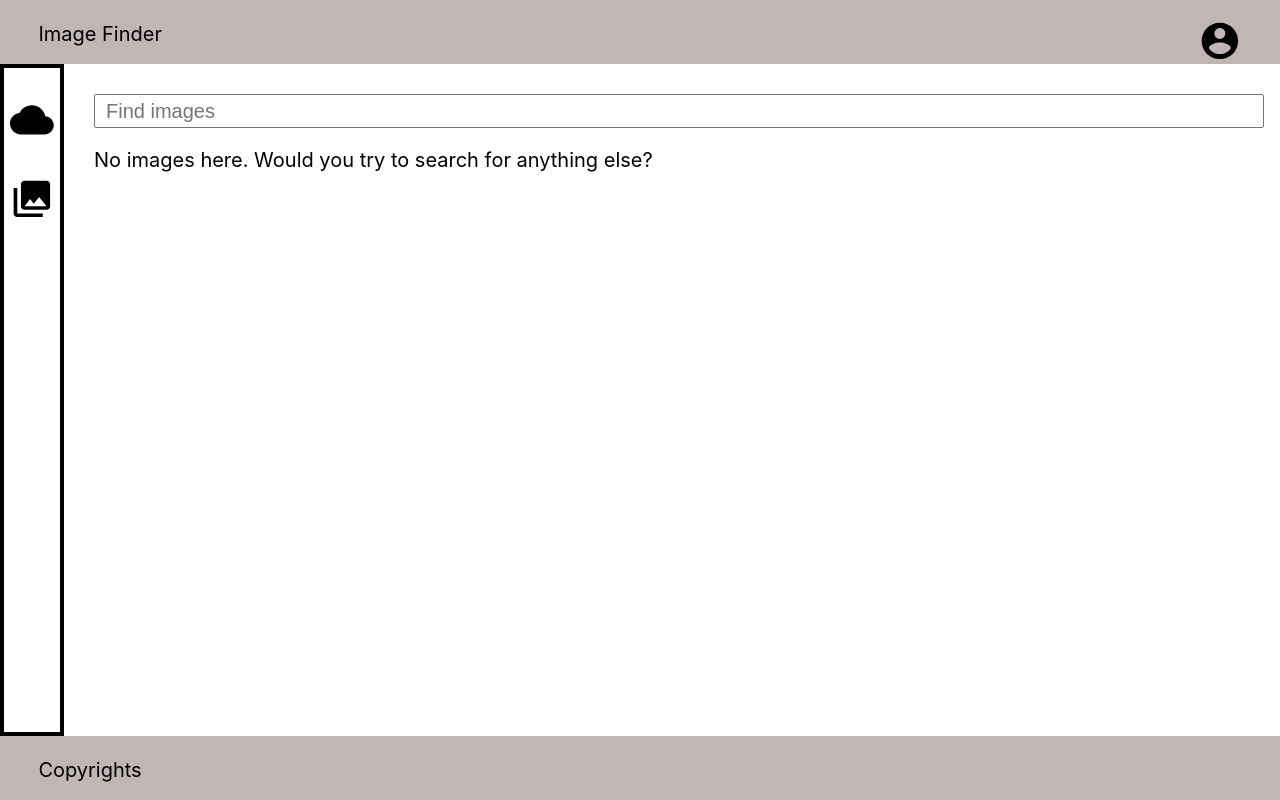
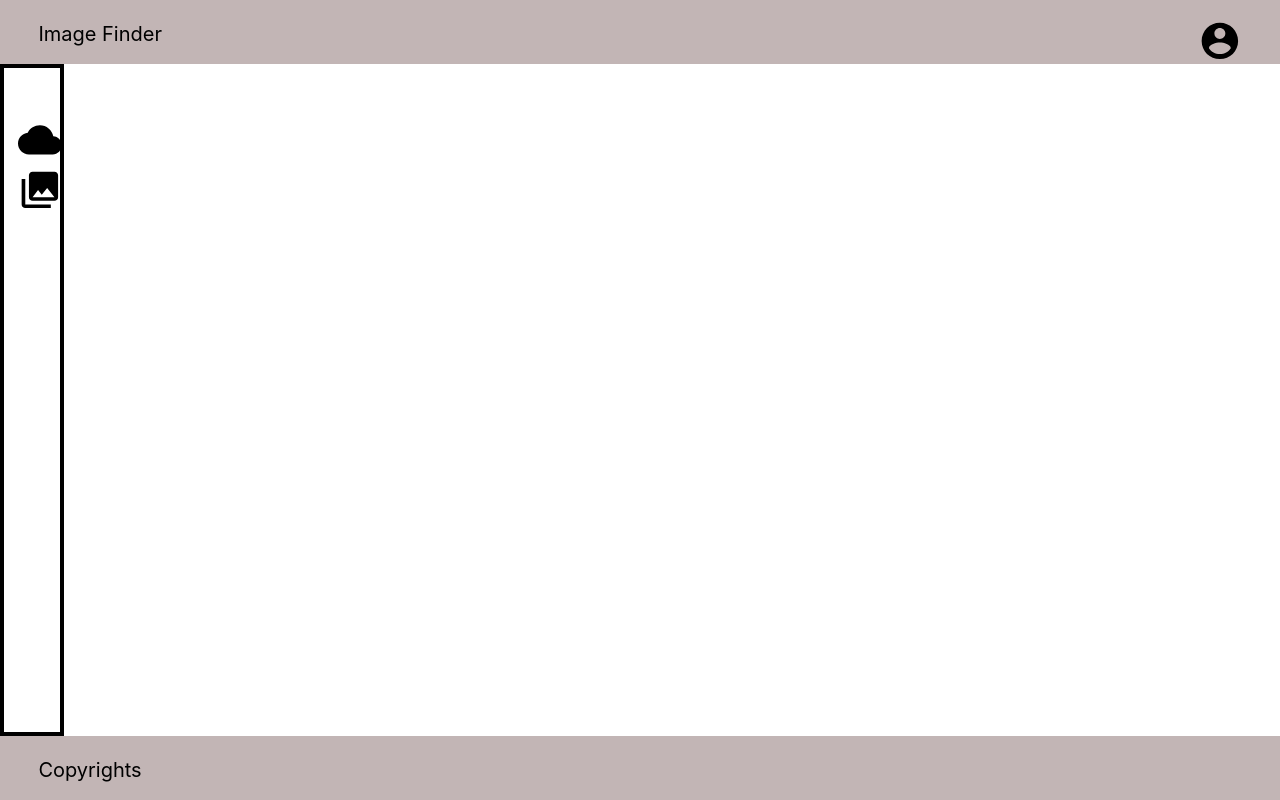
Before and after one commit to Egoshchenkov/Image-finder, a React (Create React App) app: page /collectionPage in a window 1280 px wide. Built offline with nearby package versions, Linux system fonts and the light colour scheme.

Commit message:
image finder

```diff
--- a/package.json
+++ b/package.json
@@ -12,6 +12,7 @@
     "node-sass": "^6.0.0",
     "react": "^17.0.2",
     "react-dom": "^17.0.2",
+    "react-router-dom": "^5.2.0",
     "react-scripts": "4.0.3",
     "sass": "^1.35.1",
     "web-vitals": "^1.1.2"
--- a/src/App.js
+++ b/src/App.js
@@ -2,26 +2,37 @@ import './App.scss';
 import AccountCircleIcon from '@material-ui/icons/AccountCircle';
 import CloudIcon from '@material-ui/icons/Cloud';
 import CollectionsIcon from '@material-ui/icons/Collections';
-import StartPage from './components/startPage'
+import StartPage from './components/startPage/StartPage'
+import { BrowserRouter, NavLink, Route} from 'react-router-dom';
+import CollectionPage from './components/collectionPage/CollectionPage'
 
 function App() {
   return (
+    <BrowserRouter>
       <div className="body">
         <header className="header">
             <span className="header__tittle">Image Finder</span>
             <span className="header__icon"><AccountCircleIcon fontSize="large"/> </span>
         </header>
         <nav className="nav">
-        <span className="nav__icon"><CloudIcon fontSize="large"/> </span>
-        <span className="nav__icon"><CollectionsIcon fontSize="large"/> </span>
+          <ul>
+            <li>
+              <NavLink to="/"><span className="nav__icon"><CloudIcon fontSize="large"/> </span></NavLink>
+            </li>
+            <li>
+              <NavLink to="/collectionPage"><span className="nav__icon"><CollectionsIcon fontSize="large"/> </span></NavLink>
+            </li>
+          </ul>
         </nav>
         <main className="main">
-      <StartPage/>
+        <Route exact path="/" component={StartPage}/>
+        <Route path="/collectionPage" component={CollectionPage}/>
         </main>
         <footer className="footer">
           <span className="footer__tittle">Copyrights</span>
         </footer>
       </div>
+    </BrowserRouter>
   );
 }
 
--- a/src/App.scss
+++ b/src/App.scss
@@ -43,11 +43,25 @@
 
   &__icon {
     display: block;
-    margin-top: 30px;
+    margin-top: 50px;
+    color: black;
+    position: relative;
   }
 
-  &__icon:hover {
-    transform: translateY(-2px);
+  &__icon:target {
+    color: red;
+  }
+
+  &__icon > svg {
+    position: absolute;
+    top: 10%;
+    left: 25%;
+  }
+
+  &__icon > svg:hover {
+    transform: translateY(-5px);
+    border: 1px solid black;
+    padding: 2px;
   }
 }
 
--- /dev/null
+++ b/src/components/collectionPage/CollectionPage.js
@@ -0,0 +1,38 @@
+import React, { useEffect, useState } from "react";
+import "./CollectionPage.scss";
+import Button from '@material-ui/core/Button';
+
+function CollectionPage() {
+    const [state, setState] = useState({
+        photoCollection: []
+    });
+
+    useEffect(() => {
+        const newPhotoCollection = state.photoCollection;
+        for (var key in localStorage) {
+            if (typeof (localStorage[key]) == "string" && localStorage[key] !== "undefined") newPhotoCollection.push(JSON.parse(localStorage[key]));
+        }
+        setState({
+            photoCollection: newPhotoCollection,
+        })
+    }, [])
+
+    function removePhoto(e) {
+        localStorage.removeItem(`${e.target.parentElement.id}`)
+        let filteredPhotoCollection = state.photoCollection.filter(item => item.id !== e.target.parentElement.id)
+        setState({ photoCollection: filteredPhotoCollection });
+    }
+
+    return (
+        <div className="collection-page">
+            {state.photoCollection.map((photo) => {
+                return <div className="collection-page__image-box" key={photo.id}>
+                    <img className="collection-page__image" src={photo.url_s} alt={photo.tittle}></img>
+                    <Button variant="contained" className="collection-page__button" id={photo.id} onClick={removePhoto}>Remove it!</Button>
+                </div>
+            })}
+        </div>
+    )
+}
+
+export default CollectionPage
--- /dev/null
+++ b/src/components/collectionPage/CollectionPage.scss
@@ -0,0 +1,30 @@
+.collection-page {
+    margin-top: 30px;
+    overflow: scroll;
+    display: grid;
+    grid-auto-flow: row;
+    grid-template-columns: repeat(auto-fill, 20%);
+    align-items: start;
+    margin-left: 30px;
+    height: 96.5%;
+
+    &__image {
+        // width: 240px;
+        height: 155px;
+        margin-bottom: 10px;
+    }
+
+    &__image-box {
+        padding: 10px;
+        border: 1px solid black;
+        display: inline-block;
+        margin: 0 20px 20px 0;
+        display: flex;
+        flex-direction: column;
+        width: 80%;
+    }
+
+    &__button {
+        height: 30px;
+    }
+}
--- a/src/components/searchResultPage.js
+++ /dev/null
@@ -1,15 +0,0 @@
-import React from "react";
-import "./searchResultPage.scss";
-
-function SearchResultPage(props) {
-
-    return (
-        <div className="search-result-page">
-        {props.searchResult.map((photo) => {
-                return <img className="search-result-page__image" src={photo.url_s} key={photo.id} alt={photo.tittle}></img>
-            })}
-        </div>
-    )
-}
-
-export default SearchResultPage
--- a/src/components/searchResultPage.scss
+++ /dev/null
@@ -1,10 +0,0 @@
-.search-result-page {
-    margin-top: 30px;
-    height: 750px;
-    overflow: scroll;
-
-    &__image {
-        // width: 240px;
-        height: 155px;
-    }
-}
--- /dev/null
+++ b/src/components/searchResultPage/SearchResultPage.js
@@ -0,0 +1,23 @@
+import React from "react";
+import "./SearchResultPage.scss";
+
+function SearchResultPage(props) {
+
+    function setPhoto(e) {
+        localStorage.setItem(`${e.target.id}`, JSON.stringify(props.searchResult.find(item => item.id === e.target.id)))
+        e.target.disabled = true
+    }
+
+    return (
+        <div className="search-result-page">
+            {props.searchResult.map((photo) => {
+                return <div className="search-result-page__image-box" key={photo.id}>
+                    <img className="search-result-page__image" src={photo.url_s} alt={photo.tittle}></img>
+                    <button className="search-result-page__button" onClick={setPhoto} id={photo.id}>Bookmark it!</button>
+                </div>
+            })}
+        </div>
+    )
+}
+
+export default SearchResultPage
--- /dev/null
+++ b/src/components/searchResultPage/SearchResultPage.scss
@@ -0,0 +1,36 @@
+.search-result-page {
+    margin-top: 30px;
+    height: 750px;
+    overflow: scroll;
+    display: grid;
+    grid-auto-flow: row;
+    grid-template-columns: repeat(auto-fill, 20%);
+    align-items: start;
+
+    &__image {
+        // width: 240px;
+        height: 155px;
+        margin-bottom: 10px;
+    }
+
+    &__image-box {
+        padding: 10px;
+        border: 1px solid black;
+        display: inline-block;
+        margin: 0 20px 20px 0;
+        display: flex;
+        flex-direction: column;
+        width: 80%;
+    }
+
+    &__button {
+        height: 30px;
+        border: none;
+        border-radius: 5px;
+    }
+
+    &__button:hover {
+        background-color: rgb(224, 219, 219);
+        box-shadow: 0 2px 20px rgba(black,.2);
+    }
+}
--- a/src/components/startPage.js
+++ b/src/components/startPage/StartPage.js
@@ -1,6 +1,6 @@
 import React, { useState } from "react";
-import "./startPage.scss";
-import SearchResultPage from "./searchResultPage";
+import "./StartPage.scss";
+import SearchResultPage from "../searchResultPage/SearchResultPage";
 import axios from "axios";
 
 function StartPage() {
@@ -18,7 +18,7 @@ function StartPage() {
 
     async function auth(e) {
         e.preventDefault();
-        const response = await axios.get(`https://api.flickr.com/services/rest?sort=relevance&parse_tags=1&content_type=7&extras=can_comment%2Ccan_print%2Ccount_comments%2Ccount_faves%2Cdescription%2Cisfavorite%2Clicense%2Cmedia%2Cneeds_interstitial%2Cowner_name%2Cpath_alias%2Crealname%2Crotation%2Curl_sq%2Curl_q%2Curl_t%2Curl_s%2Curl_n%2Curl_w%2Curl_m%2Curl_z%2Curl_c%2Curl_l&per_page=50&page=2&lang=en-US&text=${field.KeyWord}&color_codes=8&viewerNSID=&method=flickr.photos.search&csrf=&api_key=f8827807d7445e9b5fc4693a1a0efd31&format=json&hermes=1&hermesClient=1&reqId=bb057ea8&nojsoncallback=1`)
+        const response = await axios.get(`https://api.flickr.com/services/rest?sort=relevance&parse_tags=1&content_type=7&extras=can_comment%2Ccan_print%2Ccount_comments%2Ccount_faves%2Cdescription%2Cisfavorite%2Clicense%2Cmedia%2Cneeds_interstitial%2Cowner_name%2Cpath_alias%2Crealname%2Crotation%2Curl_sq%2Curl_q%2Curl_t%2Curl_s%2Curl_n%2Curl_w%2Curl_m%2Curl_z%2Curl_c%2Curl_l&per_page=25&page=2&lang=en-US&text=water&viewerNSID=&method=flickr.photos.search&csrf=&api_key=1eaf113584daa40b9dfffe8492f96e43&format=json&hermes=1&hermesClient=1&reqId=4f4bd816&nojsoncallback=1`)
         setSearchResult(response.data.photos)
     }
 
--- a/src/components/startPage.scss
+++ b/src/components/startPage/StartPage.scss
@@ -1,8 +1,8 @@
 .start-page {
-    margin: 30px;
+    margin: 30px 0 30px 30px;
 
     &__input {
-        width: 100%;
+        width: 97.3%;
         height: 30px;
         padding-left: 10px;
     }
```
Also changed, not shown: 1 other file (tests, documents, lock files or other folders). Lines whose indentation alone changed are shown as unchanged.
